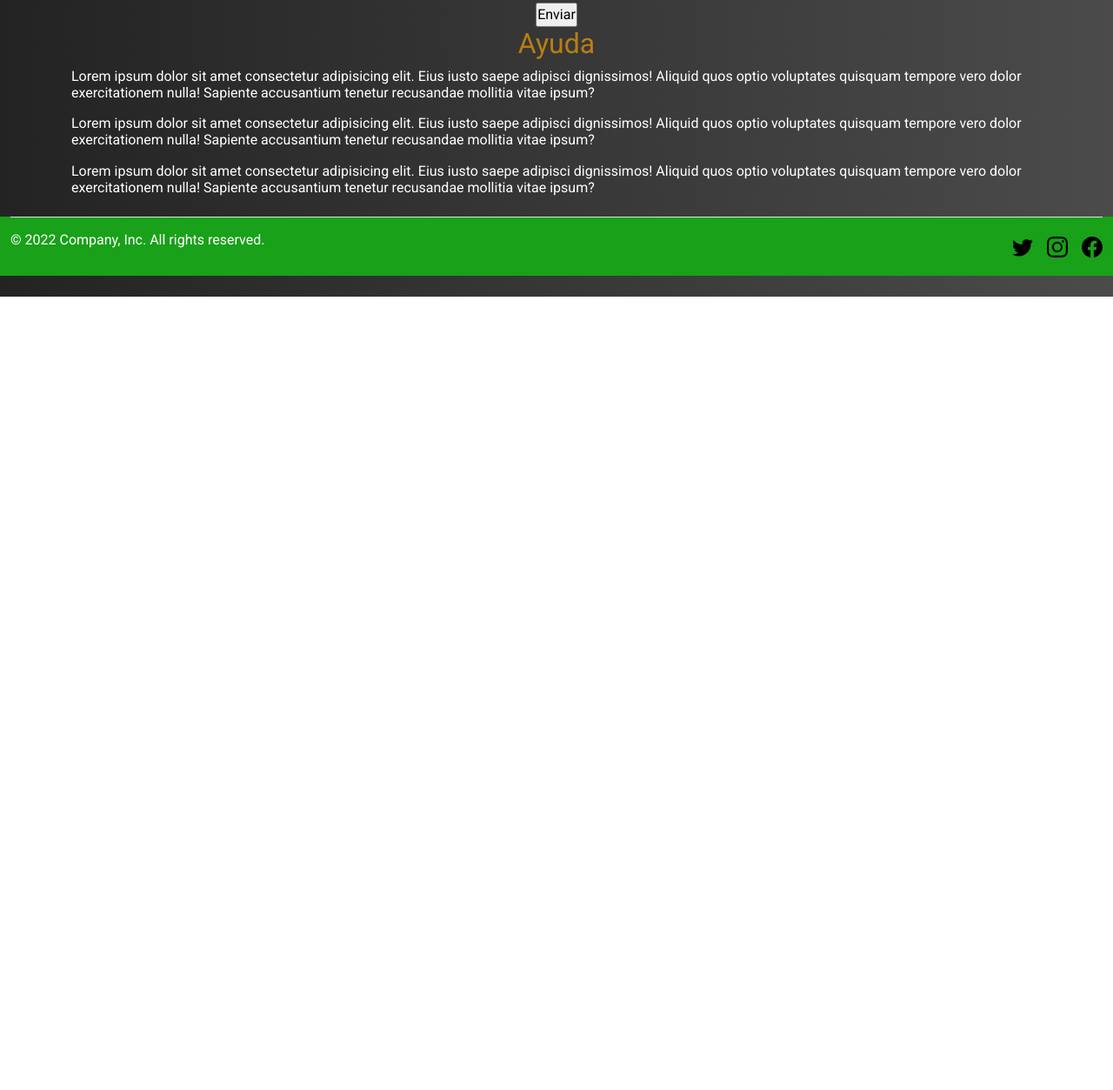
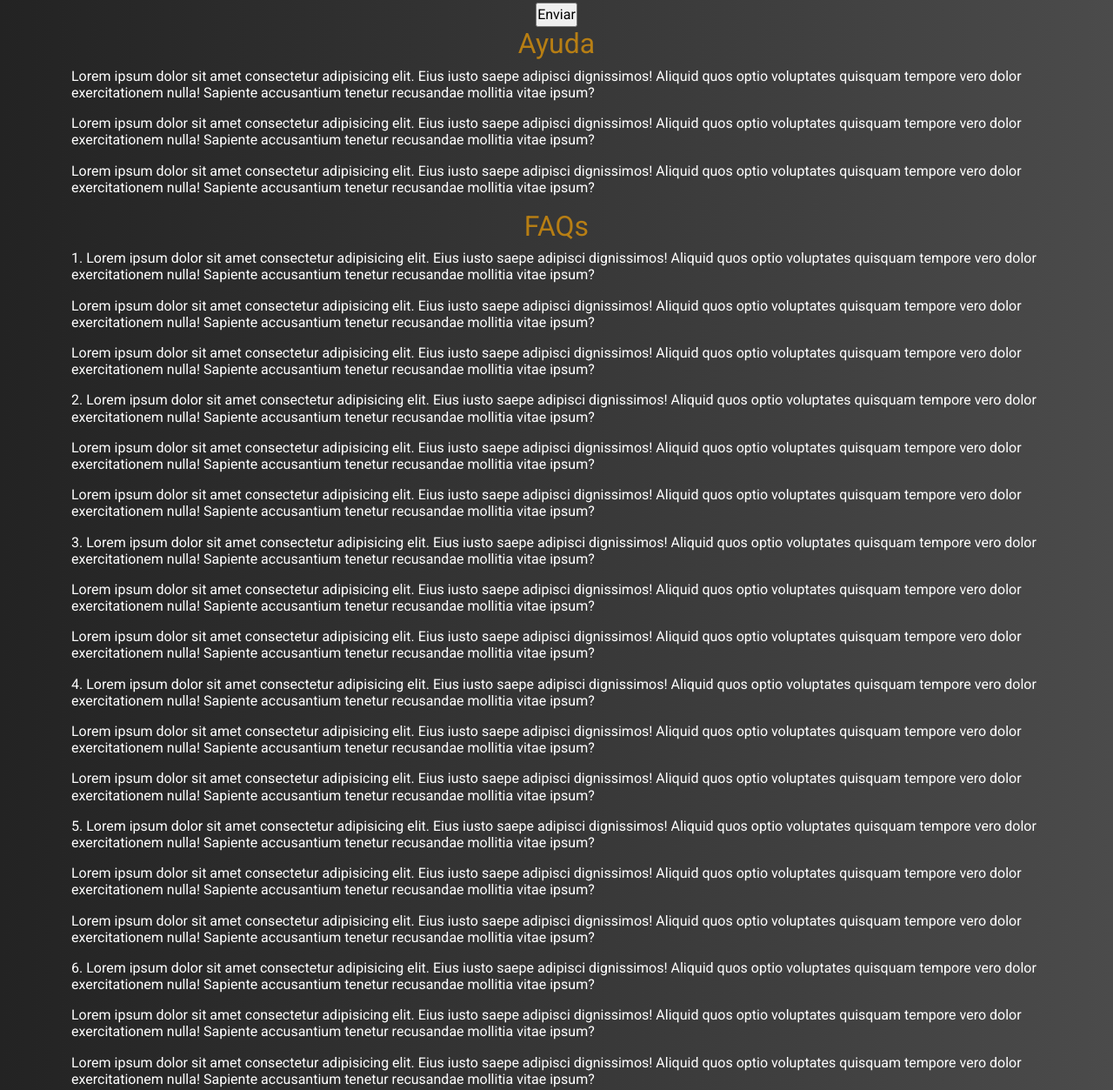
Before and after one commit to NikoRodri18/PF-Rodriguez, a website: page pages/contacto.html in a window 1280 px wide. Shown: the part 697-1950 px from the top of the page at 87% size. Before the commit the page ends 1038 px from the top, so only its background shows below. Drawn offline with nearby package versions, Linux system fonts and the light colour scheme.

Commit message:
PreEntrega3-2.0

```diff
--- a/pages/contacto.html
+++ b/pages/contacto.html
@@ -81,6 +81,29 @@
             <p>Lorem ipsum dolor sit amet consectetur adipisicing elit. Eius iusto saepe adipisci dignissimos! Aliquid quos optio voluptates quisquam tempore vero dolor exercitationem nulla! Sapiente accusantium tenetur recusandae mollitia vitae ipsum?</p>
         </div>
     </main>
+    <section class="container">
+        <div>
+            <h2>FAQs</h2>
+            <p> 1. Lorem ipsum dolor sit amet consectetur adipisicing elit. Eius iusto saepe adipisci dignissimos! Aliquid quos optio voluptates quisquam tempore vero dolor exercitationem nulla! Sapiente accusantium tenetur recusandae mollitia vitae ipsum?</p>
+            <p>Lorem ipsum dolor sit amet consectetur adipisicing elit. Eius iusto saepe adipisci dignissimos! Aliquid quos optio voluptates quisquam tempore vero dolor exercitationem nulla! Sapiente accusantium tenetur recusandae mollitia vitae ipsum?</p>
+            <p>Lorem ipsum dolor sit amet consectetur adipisicing elit. Eius iusto saepe adipisci dignissimos! Aliquid quos optio voluptates quisquam tempore vero dolor exercitationem nulla! Sapiente accusantium tenetur recusandae mollitia vitae ipsum?</p>
+            <p> 2. Lorem ipsum dolor sit amet consectetur adipisicing elit. Eius iusto saepe adipisci dignissimos! Aliquid quos optio voluptates quisquam tempore vero dolor exercitationem nulla! Sapiente accusantium tenetur recusandae mollitia vitae ipsum?</p>
+            <p>Lorem ipsum dolor sit amet consectetur adipisicing elit. Eius iusto saepe adipisci dignissimos! Aliquid quos optio voluptates quisquam tempore vero dolor exercitationem nulla! Sapiente accusantium tenetur recusandae mollitia vitae ipsum?</p>
+            <p>Lorem ipsum dolor sit amet consectetur adipisicing elit. Eius iusto saepe adipisci dignissimos! Aliquid quos optio voluptates quisquam tempore vero dolor exercitationem nulla! Sapiente accusantium tenetur recusandae mollitia vitae ipsum?</p>
+            <p> 3. Lorem ipsum dolor sit amet consectetur adipisicing elit. Eius iusto saepe adipisci dignissimos! Aliquid quos optio voluptates quisquam tempore vero dolor exercitationem nulla! Sapiente accusantium tenetur recusandae mollitia vitae ipsum?</p>
+            <p>Lorem ipsum dolor sit amet consectetur adipisicing elit. Eius iusto saepe adipisci dignissimos! Aliquid quos optio voluptates quisquam tempore vero dolor exercitationem nulla! Sapiente accusantium tenetur recusandae mollitia vitae ipsum?</p>
+            <p>Lorem ipsum dolor sit amet consectetur adipisicing elit. Eius iusto saepe adipisci dignissimos! Aliquid quos optio voluptates quisquam tempore vero dolor exercitationem nulla! Sapiente accusantium tenetur recusandae mollitia vitae ipsum?</p>
+            <p> 4. Lorem ipsum dolor sit amet consectetur adipisicing elit. Eius iusto saepe adipisci dignissimos! Aliquid quos optio voluptates quisquam tempore vero dolor exercitationem nulla! Sapiente accusantium tenetur recusandae mollitia vitae ipsum?</p>
+            <p>Lorem ipsum dolor sit amet consectetur adipisicing elit. Eius iusto saepe adipisci dignissimos! Aliquid quos optio voluptates quisquam tempore vero dolor exercitationem nulla! Sapiente accusantium tenetur recusandae mollitia vitae ipsum?</p>
+            <p>Lorem ipsum dolor sit amet consectetur adipisicing elit. Eius iusto saepe adipisci dignissimos! Aliquid quos optio voluptates quisquam tempore vero dolor exercitationem nulla! Sapiente accusantium tenetur recusandae mollitia vitae ipsum?</p>
+            <p> 5. Lorem ipsum dolor sit amet consectetur adipisicing elit. Eius iusto saepe adipisci dignissimos! Aliquid quos optio voluptates quisquam tempore vero dolor exercitationem nulla! Sapiente accusantium tenetur recusandae mollitia vitae ipsum?</p>
+            <p>Lorem ipsum dolor sit amet consectetur adipisicing elit. Eius iusto saepe adipisci dignissimos! Aliquid quos optio voluptates quisquam tempore vero dolor exercitationem nulla! Sapiente accusantium tenetur recusandae mollitia vitae ipsum?</p>
+            <p>Lorem ipsum dolor sit amet consectetur adipisicing elit. Eius iusto saepe adipisci dignissimos! Aliquid quos optio voluptates quisquam tempore vero dolor exercitationem nulla! Sapiente accusantium tenetur recusandae mollitia vitae ipsum?</p>
+            <p> 6. Lorem ipsum dolor sit amet consectetur adipisicing elit. Eius iusto saepe adipisci dignissimos! Aliquid quos optio voluptates quisquam tempore vero dolor exercitationem nulla! Sapiente accusantium tenetur recusandae mollitia vitae ipsum?</p>
+            <p>Lorem ipsum dolor sit amet consectetur adipisicing elit. Eius iusto saepe adipisci dignissimos! Aliquid quos optio voluptates quisquam tempore vero dolor exercitationem nulla! Sapiente accusantium tenetur recusandae mollitia vitae ipsum?</p>
+            <p>Lorem ipsum dolor sit amet consectetur adipisicing elit. Eius iusto saepe adipisci dignissimos! Aliquid quos optio voluptates quisquam tempore vero dolor exercitationem nulla! Sapiente accusantium tenetur recusandae mollitia vitae ipsum?</p>
+        </div>
+    </section>
 
     <svg xmlns="http://www.w3.org/2000/svg" style="display: none;">
         <symbol id="facebook" viewBox="0 0 16 16">
```
